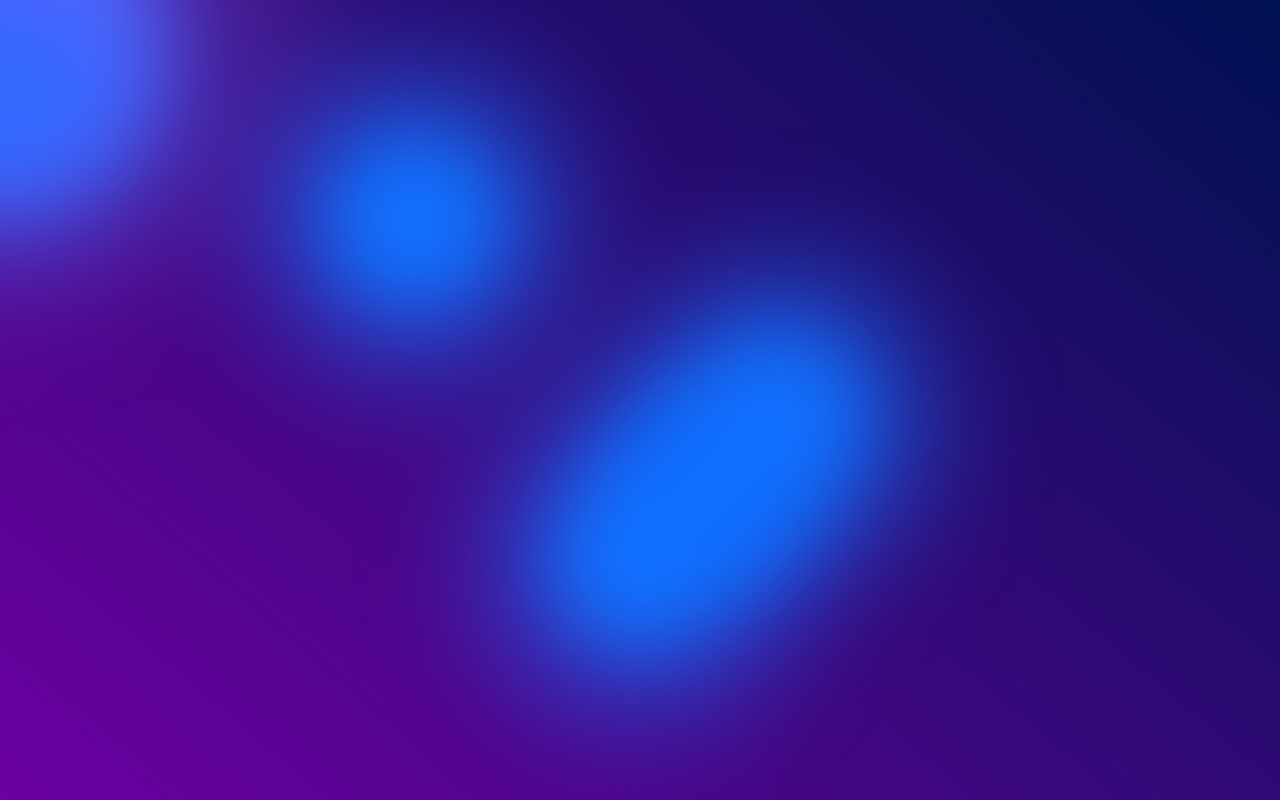
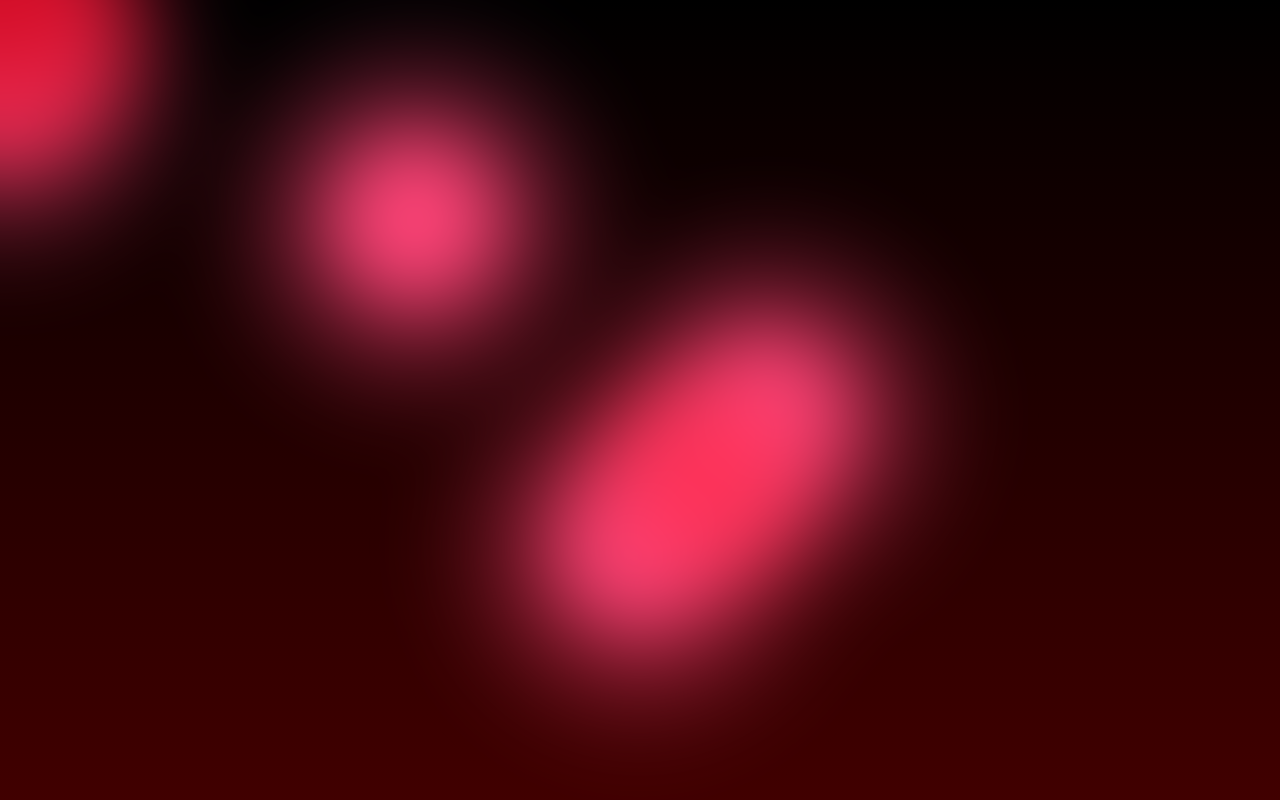
Before and after one commit to TNorsang/CareerPulse, a Next.js app: page / in a window 1280 px wide. Built offline with nearby package versions, Linux system fonts and the light colour scheme.

Commit message:
heart beat animation and other color updates

```diff
--- a/app/page.tsx
+++ b/app/page.tsx
@@ -5,6 +5,7 @@ import React, { useEffect, useRef } from "react";
 
 export default function Home() {
   const bubbleRef = useRef<HTMLDivElement>(null);
+
   useEffect(() => {
     let curX = 0;
     let curY = 0;
@@ -18,7 +19,7 @@ export default function Home() {
       if (bubbleRef.current) {
         bubbleRef.current.style.transform = `translate(${Math.round(
           curX
-        )}px, ${Math.round(curY)}px)`;
+        )}px, ${Math.round(curY)}px)`; // Apply translate only
       }
 
       requestAnimationFrame(move);
@@ -64,7 +65,9 @@ export default function Home() {
         <div className="g3"> </div>
         <div className="g4"> </div>
         <div className="g5"> </div>
-        <div className="interactive" ref={bubbleRef}></div>
+        <div className="interactive" ref={bubbleRef}>
+          <div className="heartbeat"></div>
+        </div>
       </div>
     </div>
   );
--- a/app/styles/globals.css
+++ b/app/styles/globals.css
@@ -10,16 +10,38 @@ body {
 }
 
 :root {
-  --color-bg1: rgb(108, 0, 162);
-  --color-bg2: rgb(0, 17, 82);
-  --color1: 18, 113, 255;
+  --color-bg1: rgb(0, 0, 0);
+  --color-bg2: rgb(65, 0, 0);
+  --color1: 253, 67, 118;
   --color2: 221, 74, 255;
   --color3: 100, 220, 225;
   --color4: 200, 50, 50;
   --color5: 180, 180, 50;
-  --color-interactive: 140, 100, 255;
-  --circle-size: 60%;
-  --blending: hard-light;
+  --color-interactive: 201, 0, 19; /*Nice Red Color, Color of heart*/
+  --circle-size: 55%;
+  --blending: color-burn;
+}
+
+/*Heart beat keyframes*/
+@keyframes heartBeat {
+  0% {
+    transform: scale(1);
+  }
+  10% {
+    transform: scale(1.1);
+  }
+  20% {
+    transform: scale(1);
+  }
+  30% {
+    transform: scale(1.25);
+  }
+  40% {
+    transform: scale(1);
+  }
+  100% {
+    transform: scale(1);
+  }
 }
 
 @keyframes moveInCircle {
@@ -62,7 +84,8 @@ body {
   height: 100vh;
   position: absolute;
   overflow: hidden;
-  background: linear-gradient(40deg, var(--color-bg1), var(--color-bg2));
+  /* Page Linear Gradient Background */
+  background: linear-gradient(180deg, var(--color-bg1), var(--color-bg2));
   top: 0;
   left: 0;
 
@@ -164,18 +187,21 @@ body {
   }
   .interactive {
     position: absolute;
-    background: radial-gradient(
-        circle at center,
-        rgba(var(--color-interactive), 0.8) 0,
-        rgba(var(--color-interactive), 0) 50%
-      )
-      no-repeat;
-    mix-blend-mode: var(--blending);
     width: 100%;
     height: 100%;
     top: -50%;
     left: -50%;
-
-    opacity: 0.7;
+  }
+  .heartbeat {
+    width: 100%;
+    height: 100%;
+    background: radial-gradient(
+        circle at center,
+        rgba(var(--color-interactive), 0.8) 0,
+        rgba(var(--color-interactive), 0) 25%
+      )
+      no-repeat;
+    mix-blend-mode: var(--blending);
+    animation: heartBeat 2s ease-in-out infinite;
   }
 }
```
